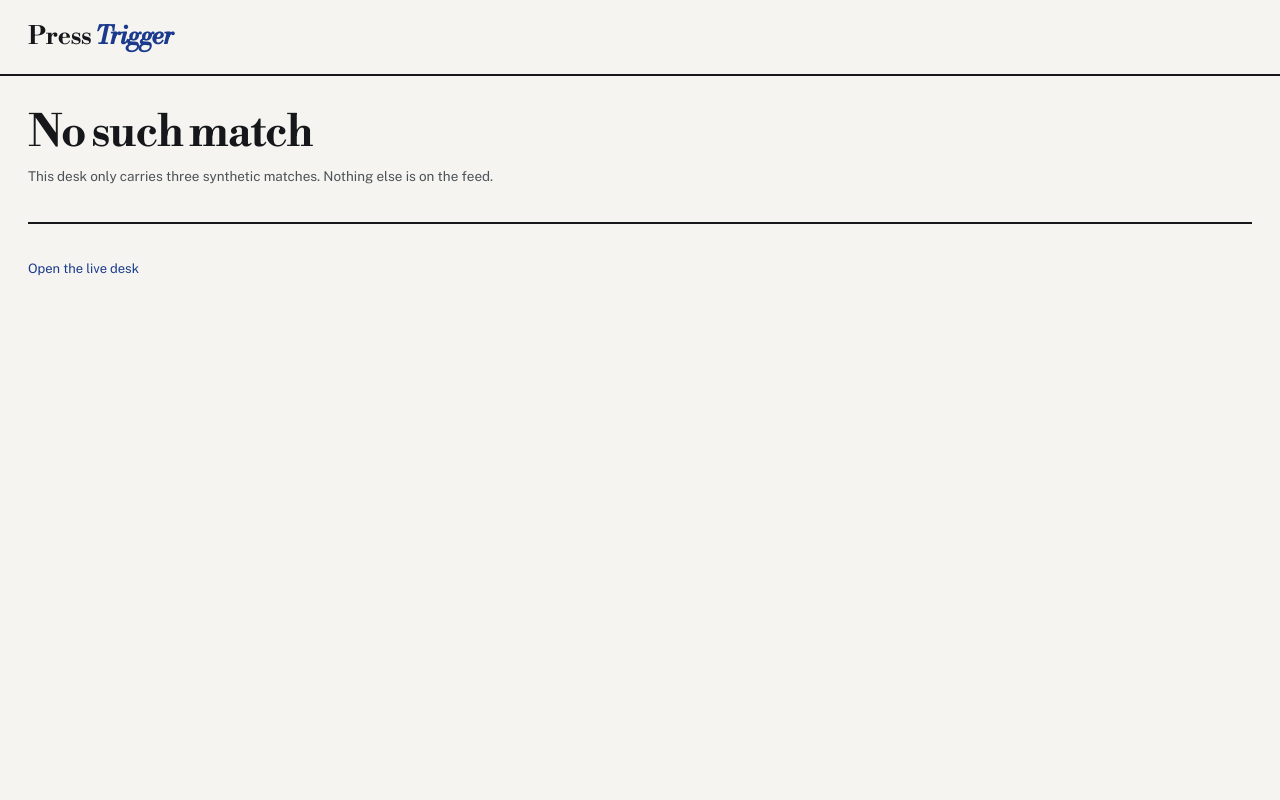
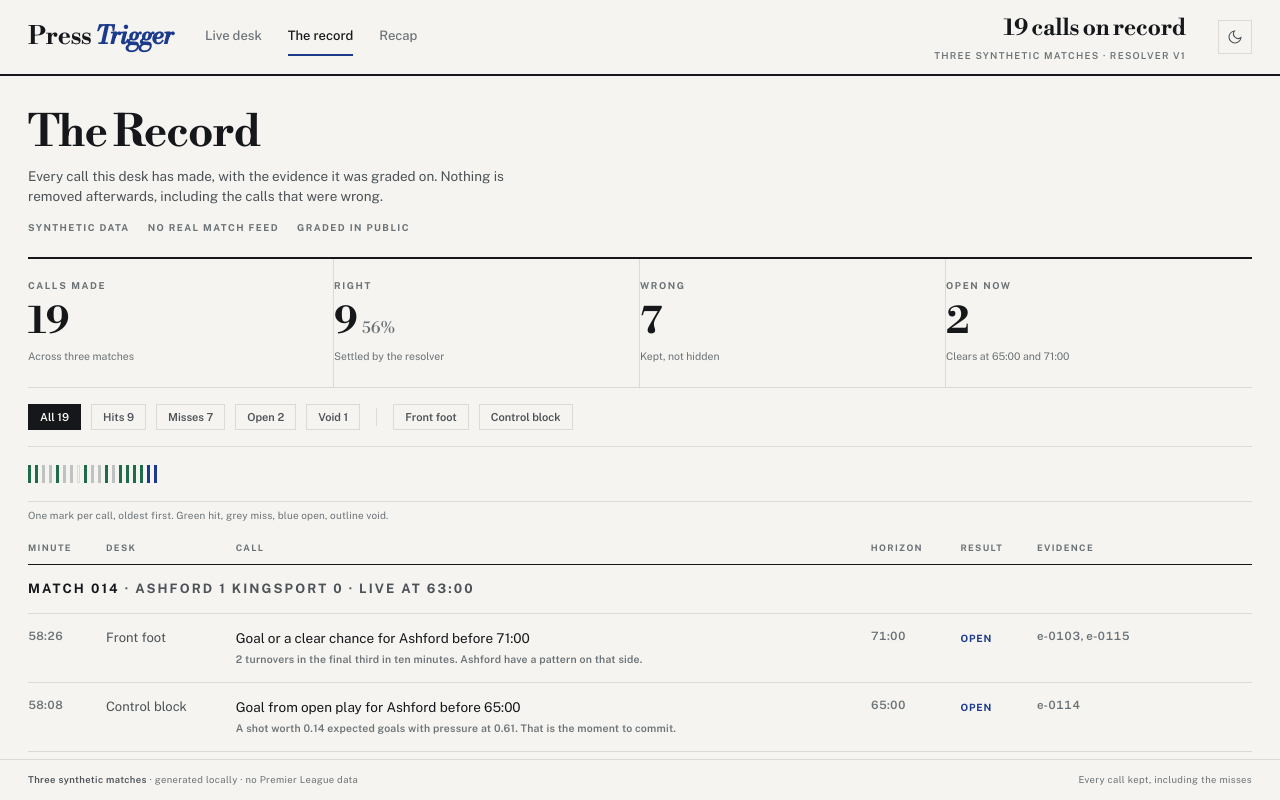
Before and after one commit to Pizzylee001/presstrigger, a Next.js app: page /ledger in a window 1280 px wide. Before the commit this address had no page. Built offline with nearby package versions, Linux system fonts and the light colour scheme.

Commit message:
feat(record): build the ledger with filters, marks and evidence

```diff
--- /dev/null
+++ b/app/ledger/page.tsx
@@ -0,0 +1,133 @@
+import type { Metadata } from "next";
+import { Footline } from "../../components/Footline";
+import { LedgerClient, type LedgerRow } from "../../components/LedgerClient";
+import { TallyBar } from "../../components/TallyBar";
+import { DEFAULT_AS_OF, getMatchState } from "../../lib/engine.ts";
+import { clock } from "../../lib/format.ts";
+import { PUNDITS } from "../../lib/pundits.ts";
+import type { MatchState } from "../../lib/types.ts";
+
+export const metadata: Metadata = {
+  title: "The Record · Press Trigger",
+  description: "Every call the desk has made, with the evidence it was graded on. Nothing is removed afterwards."
+};
+
+function punditName(id: string): string {
+  return PUNDITS.find((pundit) => pundit.id === id)?.name ?? id;
+}
+
+function scoreAt(state: MatchState): { home: number; away: number } {
+  return state.visible.reduce(
+    (total, event) => {
+      if (event.kind === "goal") total[event.team] += 1;
+      return total;
+    },
+    { home: 0, away: 0 }
+  );
+}
+
+export default function LedgerPage() {
+  const live = getMatchState("m14", DEFAULT_AS_OF);
+  const finished = ["m13", "m12"].map((id) => getMatchState(id, 90)).filter((state): state is MatchState => state !== null);
+  const states: MatchState[] = live ? [live, ...finished] : finished;
+
+  const rows: LedgerRow[] = states.flatMap((state) => {
+    const number = state.match.id.replace(/^m/, "").padStart(3, "0");
+    const score = scoreAt(state);
+    const stage = state.match.id === "m14" ? `live at ${clock(DEFAULT_AS_OF)}` : "full time";
+    const groupTitle = `${state.match.home} ${score.home} ${state.match.away} ${score.away} · ${stage}`;
+    return [...state.calls].reverse().map((call) => ({
+      id: call.id,
+      matchId: state.match.id,
+      matchNumber: number,
+      groupTitle,
+      minute: call.minute,
+      second: call.second,
+      pundit: call.pundit,
+      punditName: punditName(call.pundit),
+      claim: call.claim,
+      read: call.read,
+      horizon: call.horizon,
+      state: call.state,
+      evidence: call.evidence,
+      note: call.note
+    }));
+  });
+
+  const hit = rows.filter((row) => row.state === "hit").length;
+  const miss = rows.filter((row) => row.state === "miss").length;
+  const open = rows.filter((row) => row.state === "open").length;
+  const voided = rows.filter((row) => row.state === "void").length;
+  const decided = hit + miss;
+  const rate = decided === 0 ? 0 : Math.round((hit / decided) * 100);
+
+  return (
+    <div className="app">
+      <TallyBar
+        matchId="m14"
+        fixture={`${rows.length} calls on record`}
+        meta="Three synthetic matches · resolver v1"
+        active="record"
+        showClock={false}
+      />
+
+      <main className="page">
+        <div className="page-head">
+          <h1 className="page-title">The Record</h1>
+          <p className="page-sub">
+            Every call this desk has made, with the evidence it was graded on. Nothing is removed afterwards,
+            including the calls that were wrong.
+          </p>
+          <div className="page-meta">
+            <span>Synthetic data</span>
+            <span>No real match feed</span>
+            <span>Graded in public</span>
+          </div>
+        </div>
+
+        <div className="stats">
+          <div className="stat">
+            <div className="k">Calls made</div>
+            <div className="v">{rows.length}</div>
+            <div className="note">Across three matches</div>
+          </div>
+          <div className="stat">
+            <div className="k">Right</div>
+            <div className="v">
+              {hit}
+              <small>{rate}%</small>
+            </div>
+            <div className="note">Settled by the resolver</div>
+          </div>
+          <div className="stat">
+            <div className="k">Wrong</div>
+            <div className="v">{miss}</div>
+            <div className="note">Kept, not hidden</div>
+          </div>
+          <div className="stat">
+            <div className="k">Open now</div>
+            <div className="v">{open}</div>
+            <div className="note">
+              {open > 0
+                ? `Clears at ${Array.from(new Set(rows.filter((row) => row.state === "open").map((row) => row.horizon))).sort((a, b) => a - b).map((horizon) => `${horizon}:00`).join(" and ")}`
+                : voided > 0
+                  ? `${voided} voided by a feed conflict`
+                  : "Nothing open"}
+            </div>
+          </div>
+        </div>
+
+        <LedgerClient rows={rows} />
+      </main>
+
+      <Footline
+        left={
+          <>
+            <b>Three synthetic matches</b> · generated locally · no Premier League data
+          </>
+        }
+        right="Every call kept, including the misses"
+      />
+    </div>
+  );
+}
--- /dev/null
+++ b/components/LedgerClient.tsx
@@ -0,0 +1,159 @@
+"use client";
+
+import { Fragment, useState } from "react";
+import { mmss, resultLabel } from "../lib/format.ts";
+import type { CallState } from "../lib/types.ts";
+
+export type LedgerRow = {
+  id: string;
+  matchId: string;
+  matchNumber: string;
+  groupTitle: string;
+  minute: number;
+  second: number;
+  pundit: "front-foot" | "control-block";
+  punditName: string;
+  claim: string;
+  read: string;
+  horizon: number;
+  state: CallState;
+  evidence: string[];
+  note?: string;
+};
+
+type Filter = "all" | "hit" | "miss" | "open" | "void" | "front-foot" | "control-block";
+
+export function LedgerClient({ rows }: { rows: LedgerRow[] }) {
+  const [filter, setFilter] = useState<Filter>("all");
+  const [limit, setLimit] = useState(13);
+
+  function choose(next: Filter) {
+    setFilter(next);
+    setLimit(13);
+  }
+
+  const filtered = rows.filter((row) => {
+    if (filter === "all") return true;
+    if (filter === "front-foot" || filter === "control-block") return row.pundit === filter;
+    return row.state === filter;
+  });
+  const visible = filtered.slice(0, limit);
+
+  const count = (next: Filter) =>
+    rows.filter((row) => {
+      if (next === "all") return true;
+      if (next === "front-foot" || next === "control-block") return row.pundit === next;
+      return row.state === next;
+    }).length;
+
+  return (
+    <>
+      <div className="filters">
+        <button className="filter" type="button" aria-pressed={filter === "all"} onClick={() => choose("all")}>
+          All {count("all")}
+        </button>
+        <button className="filter" type="button" aria-pressed={filter === "hit"} onClick={() => choose("hit")}>
+          Hits {count("hit")}
+        </button>
+        <button className="filter" type="button" aria-pressed={filter === "miss"} onClick={() => choose("miss")}>
+          Misses {count("miss")}
+        </button>
+        <button className="filter" type="button" aria-pressed={filter === "open"} onClick={() => choose("open")}>
+          Open {count("open")}
+        </button>
+        <button className="filter" type="button" aria-pressed={filter === "void"} onClick={() => choose("void")}>
+          Void {count("void")}
+        </button>
+        <span className="sep" />
+        <button
+          className="filter"
+          type="button"
+          aria-pressed={filter === "front-foot"}
+          onClick={() => choose("front-foot")}
+        >
+          Front foot
+        </button>
+        <button
+          className="filter"
+          type="button"
+          aria-pressed={filter === "control-block"}
+          onClick={() => choose("control-block")}
+        >
+          Control block
+        </button>
+      </div>
+
+      <div className="marks" aria-hidden="true">
+        {[...rows].reverse().map((row) => (
+          <div className={`mark ${row.state}`} key={row.id} title={`${row.punditName} ${mmss(row.minute, row.second)}`} />
+        ))}
+      </div>
+      <div style={{ fontSize: 10, color: "var(--ink-3)", padding: "6px 0 0", letterSpacing: ".02em" }}>
+        One mark per call, oldest first. Green hit, grey miss, blue open, outline void.
+      </div>
+
+      <table className="record">
+        <thead>
+          <tr>
+            <th>Minute</th>
+            <th>Desk</th>
+            <th>Call</th>
+            <th>Horizon</th>
+            <th>Result</th>
+            <th className="evcol">Evidence</th>
+          </tr>
+        </thead>
+        <tbody>
+          {visible.length === 0 ? (
+            <tr>
+              <td colSpan={6} className="empty">
+                No calls in this view.
+              </td>
+            </tr>
+          ) : null}
+          {visible.map((row, index) => {
+            const firstOfGroup = index === 0 || visible[index - 1].matchId !== row.matchId;
+            return (
+              <Fragment key={row.id}>
+                {firstOfGroup ? (
+                  <tr className="grouphead">
+                    <td colSpan={6}>
+                      <b>Match {row.matchNumber}</b> · {row.groupTitle}
+                    </td>
+                  </tr>
+                ) : null}
+                <tr>
+                  <td className="num">{mmss(row.minute, row.second)}</td>
+                  <td>{row.punditName}</td>
+                  <td className="what">
+                    {row.claim}
+                    <span>{row.read}</span>
+                    {row.note ? <span>{row.note}</span> : null}
+                  </td>
+                  <td className="num">{row.horizon}:00</td>
+                  <td>
+                    <span className={`res ${row.state}`}>{resultLabel(row.state)}</span>
+                  </td>
+                  <td className="num evcol">{row.evidence.join(", ")}</td>
+                </tr>
+              </Fragment>
+            );
+          })}
+        </tbody>
+      </table>
+
+      <div className="tablefoot">
+        <span>
+          Showing {visible.length} of {filtered.length}
+        </span>
+        {visible.length < filtered.length ? (
+          <button className="loadmore" type="button" onClick={() => setLimit((current) => current + 12)}>
+            Load 12 more
+          </button>
+        ) : (
+          <span>End of the record</span>
+        )}
+      </div>
+    </>
+  );
+}
```
